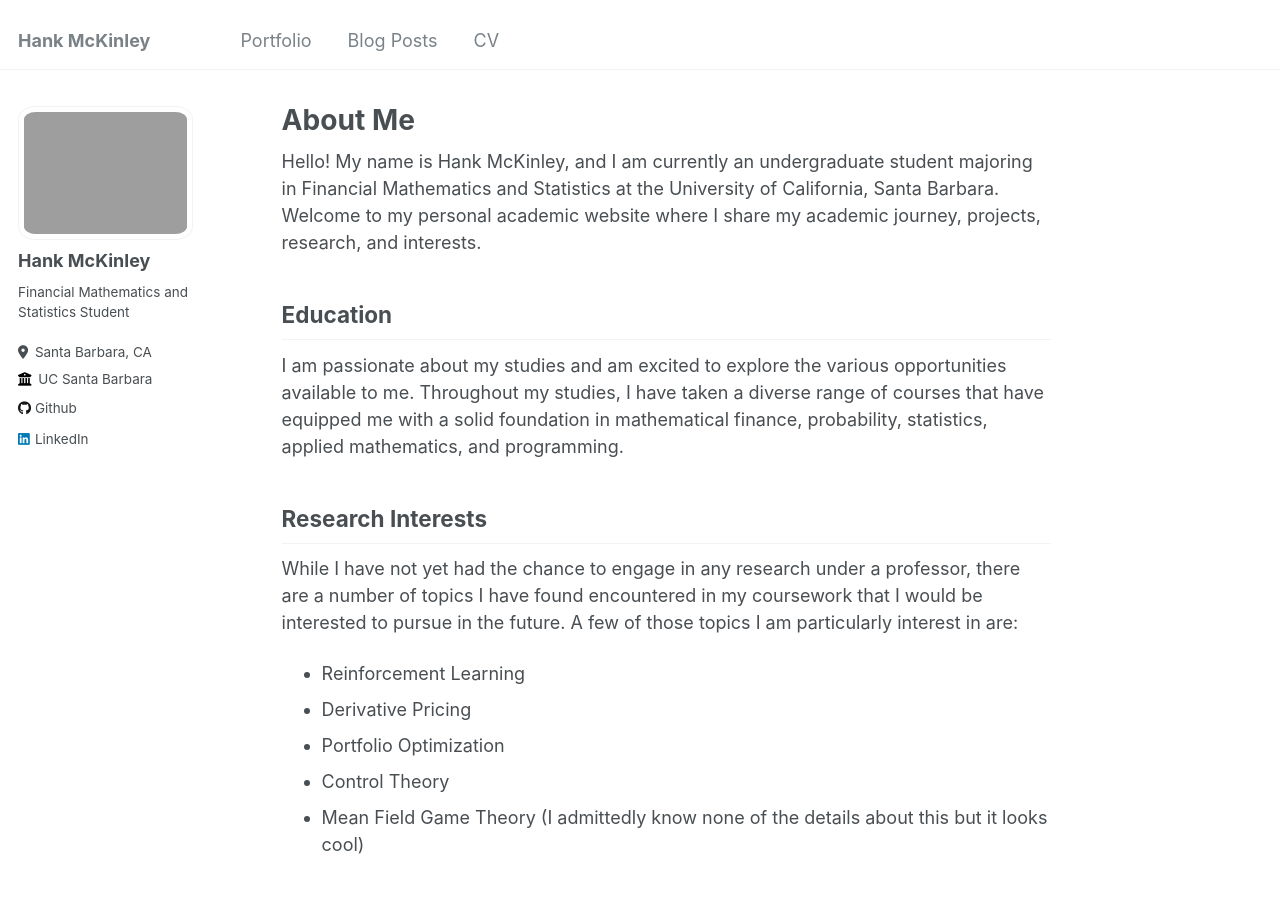
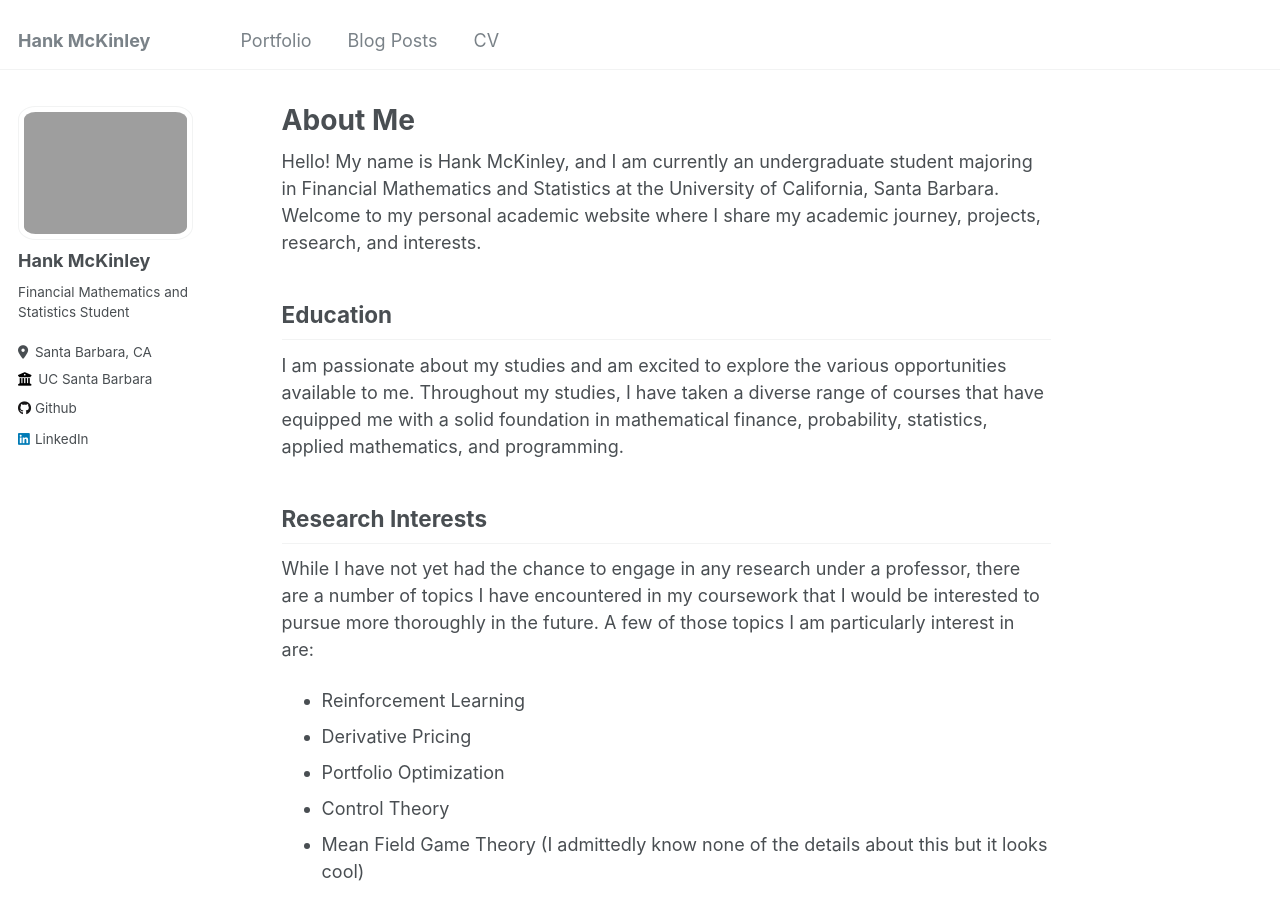
Before and after one commit to hankmckinley/hankmckinley.github.io, a Jekyll site: the page built from _pages/about.md, in a window 1280 px wide and 900 px high. Built offline with Jekyll 4.4.1, drawn with Linux system fonts in a browser that asks for light colours.

Commit message:
more about changes

```diff
--- a/_pages/about.md
+++ b/_pages/about.md
@@ -15,7 +15,7 @@ I am passionate about my studies and am excited to explore the various opportuni
 
 ## Research Interests
 
-While I have not yet had the chance to engage in any research under a professor, there are a number of topics I have found encountered in my coursework that I would be interested to pursue in the future. A few of those topics I am particularly interest in are:
+While I have not yet had the chance to engage in any research under a professor, there are a number of topics I have encountered in my coursework that I would be interested to pursue more thoroughly in the future. A few of those topics I am particularly interest in are:
 
 * Reinforcement Learning
 * Derivative Pricing
```
